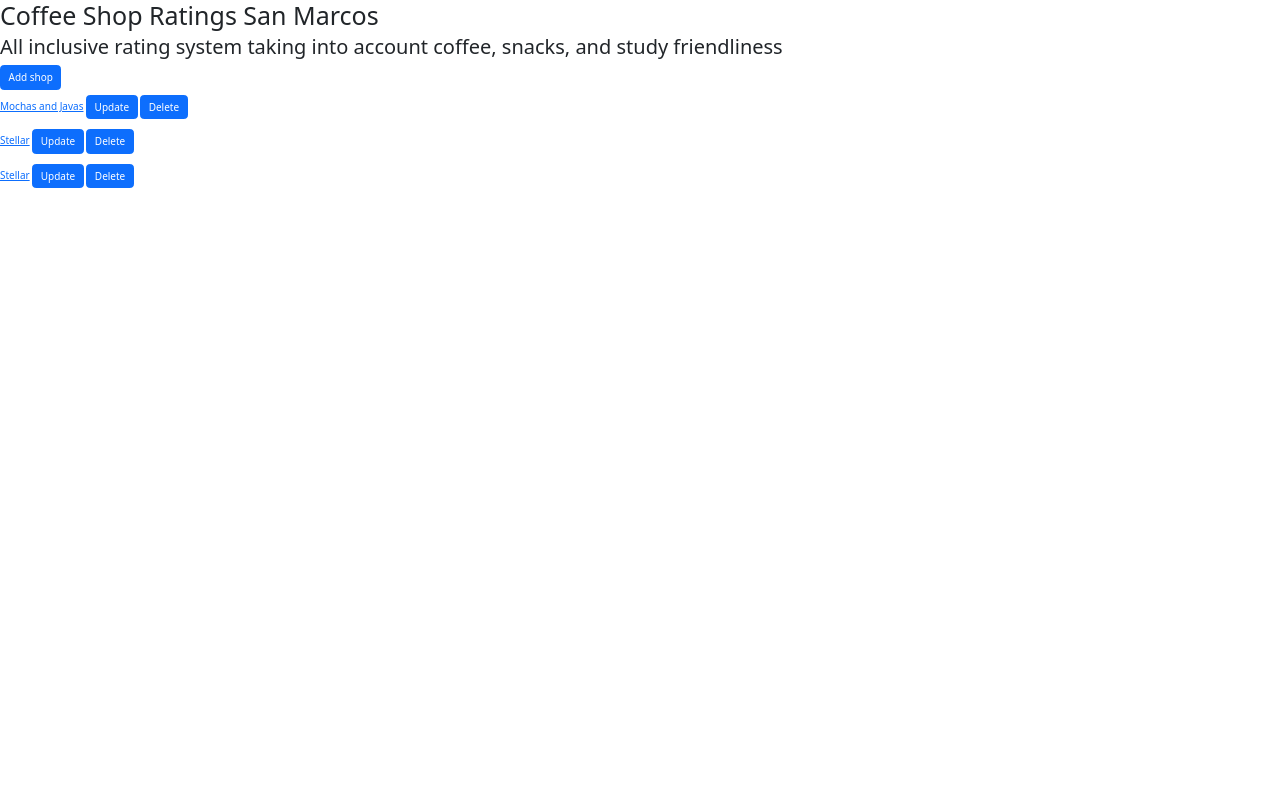
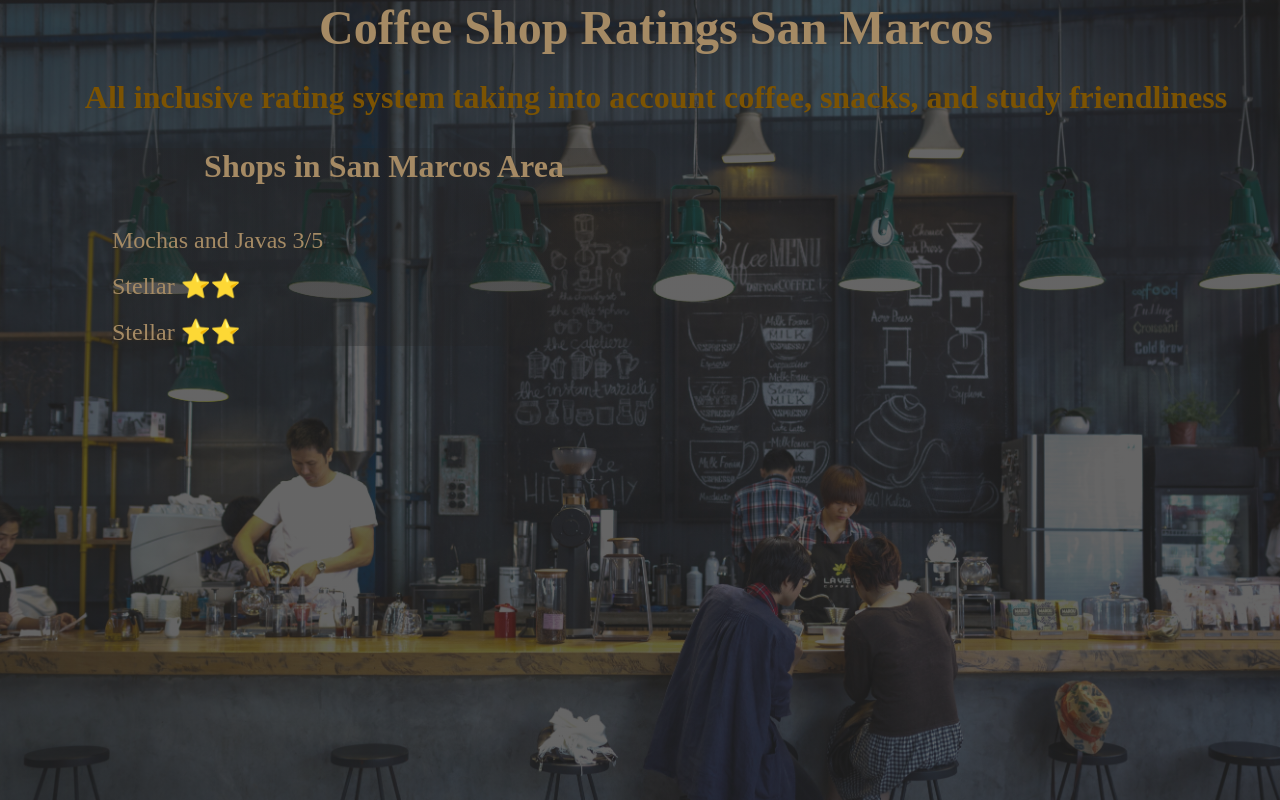
Before and after one commit to Cswish24/coffee_shop_ratings_website, a Flask app: page / in a window 1280 px wide. Run offline with Flask 2, Linux system fonts and the light colour scheme; data comes from the database, SQL or seed files in the repository; both versions use the stored data as it was after the commit; some libraries are stand-ins or nearby versions.

Commit message:
begin building frontend.. header.html finished, add component outline to index.html

```diff
--- a/main.py
+++ b/main.py
@@ -75,9 +75,12 @@ def edit_shop(shop_id):
 #validate on submit works for patches to
 
 
-@app.route('/delete_shop/<int:shop_id>', methods=['GET', 'DELETE'])
+@app.route('/delete_shop/<int:shop_id>')
 def delete_shop(shop_id):
-    pass
+    shop_to_delete = Cafe.query.get(shop_id)
+    db.session.delete(shop_to_delete)
+    db.session.commit()
+    return redirect(url_for("home"))
 
 
 if __name__ == "__main__":
--- /dev/null
+++ b/static/css/general.css
@@ -0,0 +1,119 @@
+/*
+--- 01 TYPOGRAPHY SYSTEM
+
+- Font sizes (px)
+10 / 12 / 14 / 16 / 18 / 20 / 24 / 30 / 36 / 44 / 52 / 62 / 74 / 86 / 98
+
+- Font weights
+Default: 400
+Medium: 500
+Semi-bold: 600
+Bold: 700
+
+- Line heights
+Default: 1
+Small: 1.05
+Medium: 1.2
+Paragraph default: 1.6
+Large: 1.8
+
+- Letter spacing
+-0.5px
+0.75px
+
+--- 02 COLORS
+
+-- Primary:
+-#ca8a04
+-#a16207
+-#854d0e
+-#713f12
+
+- Tints:
+
+- Shades:
+
+
+- Accents:
+- Greys
+
+
+
+--- 05 SHADOWS
+
+
+
+--- 06 BORDER-RADIUS
+
+
+--- 07 WHITESPACE
+
+- Spacing system (px)
+2 / 4 / 8 / 12 / 16 / 24 / 32 / 48 / 64 / 80 / 96 / 128
+*/
+
+* {
+  margin: 0;
+  padding: 0;
+}
+
+html {
+  font-size: 62.5%;
+  color: #a58a64;
+}
+
+.container {
+  height: 100vh;
+  background-image: linear-gradient(
+      rgba(36, 35, 35, 0.7),
+      rgba(36, 36, 36, 0.7)
+    ),
+    url("../../static/images/background.jpg");
+  background-size: cover;
+}
+
+main {
+  padding-left: 3.2rem;
+  max-width: 100%;
+}
+.header {
+  color: #a58a64;
+  text-align: center;
+  font-size: 4.8rem;
+  padding-left: 3.2rem;
+  margin-bottom: 2.4rem;
+}
+.subheading {
+  text-align: center;
+  color: #7c5302;
+  font-size: 3.2rem;
+  margin-bottom: 3.2rem;
+}
+
+.main-container {
+  display: grid;
+  grid-template-columns: 1fr 1fr;
+  padding: 0 8rem;
+}
+
+.shop-list{
+  display: flex;
+  flex-direction: column;
+  gap: 1.8rem;
+  background-image: linear-gradient(
+    rgba(36, 35, 35, 0.3),
+    rgba(36, 36, 36, 0.3)
+  );
+  border-radius: 12px;
+
+}
+
+.list-header {
+  align-self: center;
+  font-size: 3.2rem;
+  margin-bottom: 2.4rem;
+}
+
+.shops {
+  font-size: 2.4rem;
+}
--- a/templates/header.html
+++ b/templates/header.html
@@ -1,12 +1,18 @@
-<!doctype html>
+<!DOCTYPE html>
 <html lang="en">
-<head>
-    <meta charset="UTF-8">
-    <meta name="viewport"
-          content="width=device-width, user-scalable=no, initial-scale=1.0, maximum-scale=1.0, minimum-scale=1.0">
-    <meta http-equiv="X-UA-Compatible" content="ie=edge">
+  <head>
+    <meta charset="UTF-8" />
+    <meta
+      name="viewport"
+      content="width=device-width, user-scalable=no, initial-scale=1.0, maximum-scale=1.0, minimum-scale=1.0"
+    />
+    <meta http-equiv="X-UA-Compatible" content="ie=edge" />
     <title>Document</title>
 
-    <link href="{{ url_for('static', filename='vendor/bootstrap/css/bootstrap.min.css') }}" rel="stylesheet">
-
-</head>
+    <link
+      href="{{ url_for('static', filename='../static/css/general.css') }}"
+      rel="stylesheet"
+    />
+  </head>
+  <body class="container">
+    <h1 class="header">Coffee Shop Ratings San Marcos</h1>
--- a/templates/index.html
+++ b/templates/index.html
@@ -1,18 +1,20 @@
-{% extends 'bootstrap/base.html' %}
+{% include 'header.html' %}
 {% block content %}
-{% include 'header.html' %}
-
-<body>
-<h1>Coffee Shop Ratings San Marcos</h1>
-<h2>All inclusive rating system taking into account coffee, snacks, and study friendliness</h2>
-<h2><a class="btn btn-primary" href="{{url_for('add_shop')}}">Add shop</a></h2>
-{% for shop in shops %}
-<p>
-    <a href="{{url_for('view_shop', shop_id=shop.id)}}">{{shop.shop_name}}</a>
-    <a class="btn btn-primary" href="{{url_for('edit_shop', shop_id=shop.id)}}">Update</a>
-    <a class="btn btn-primary" href="{{url_for('delete_shop', shop_id=shop.id)}}">Delete</a>
-</p>
-{% endfor %}
-</body>
-</html>
+<main>
+  <h2 class="subheading">
+    All inclusive rating system taking into account coffee, snacks, and study
+    friendliness
+  </h2>
+<div class="main-container">
+  <div class="shop-list">
+    <h3 class="list-header">Shops in San Marcos Area</h3>
+    {% for shop in shops%}
+      <div class="shops">
+       {{shop.shop_name}}
+       {{shop.coffee}}
+      </div>
+    {% endfor %}
+  </div>
+</div>
+</main>
 {% endblock %}
```
Also changed, not shown: templates/create_shop.html (+4 -8 lines), cafe.db, static/icons/icons8-star-64.png (added), static/images/background.jpg (added).
